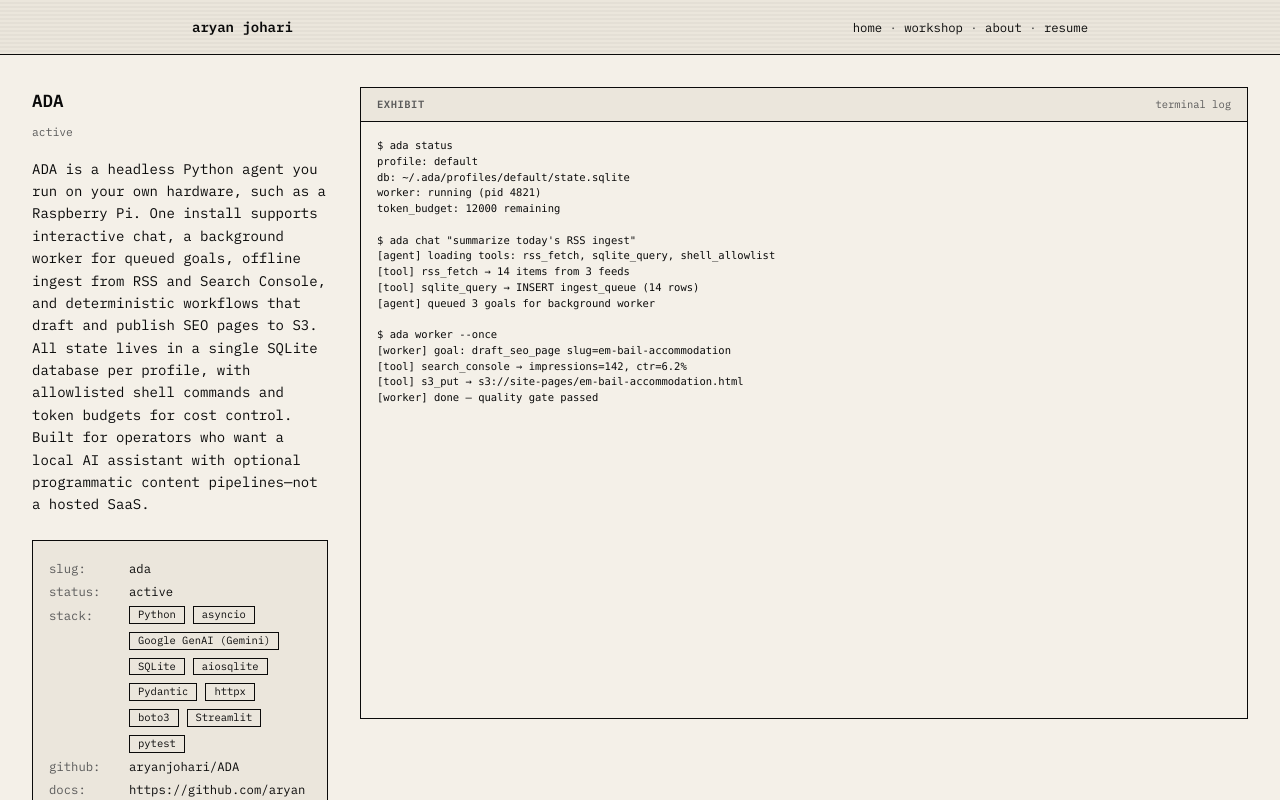
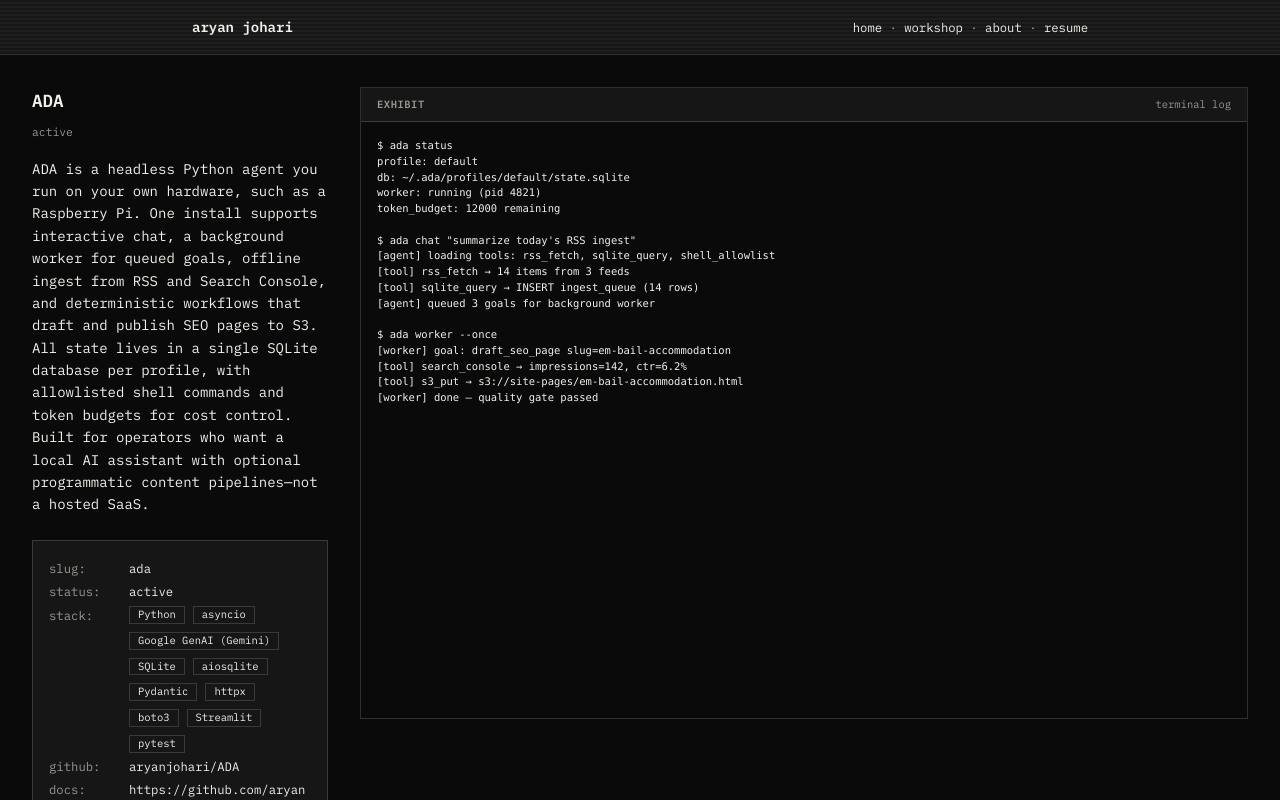
Before and after one commit to aryanjohari/aryan-portfolio, a Next.js app: page /projects/ada in a window 1280 px wide. Shown: the top 800 px of the page. Built offline with nearby package versions, Linux system fonts and the light colour scheme.

Commit message:
scramble and gylphs

```diff
--- a/src/app/globals.css
+++ b/src/app/globals.css
@@ -2,11 +2,12 @@
 @config "../../tailwind.config.ts";
 
 :root {
-  --color-bg: #f4f0e8;
-  --color-text: #0a0a0a;
-  --color-border: #0a0a0a;
-  --color-muted: #5a5a5a;
-  --color-accent-band: #ebe6dc;
+  /* Site-wide void shell — cream tokens retired */
+  --color-bg: #0a0a0a;
+  --color-text: #f2f0eb;
+  --color-border: rgba(242, 240, 235, 0.16);
+  --color-muted: #9a9690;
+  --color-accent-band: #161616;
   --space-1: 8px;
   --space-2: 16px;
   --space-3: 24px;
@@ -53,9 +54,11 @@ code {
   display: flex;
   flex-direction: column;
   min-height: 100dvh;
+  /* Transparent so Atmosphere WebGL void shows through; body stays #0a0a0a */
+  background-color: transparent;
 }
 
-/* SSR flash shield: hides cream shell until boot gate / BootOverlay takes over */
+/* SSR flash shield: holds void until boot gate / BootOverlay takes over */
 #boot-cover {
   position: fixed;
   inset: 0;
@@ -97,8 +100,8 @@ html[data-boot-cover-skip] #boot-cover {
     0deg,
     transparent,
     transparent 2px,
-    rgba(10, 10, 10, 0.03) 2px,
-    rgba(10, 10, 10, 0.03) 4px
+    rgba(242, 240, 235, 0.04) 2px,
+    rgba(242, 240, 235, 0.04) 4px
   );
   pointer-events: none;
 }
@@ -338,22 +341,7 @@ body:has(.home-ask) .home-glyph-row.is-revealed {
   color: var(--color-muted);
 }
 
-/* Homepage — Ask Aryan void */
-
-body:has(.home-ask) {
-  --color-bg: #0a0a0a;
-  --color-text: #f2f0eb;
-  --color-border: rgba(242, 240, 235, 0.16);
-  --color-muted: #9a9690;
-  --color-accent-band: #161616;
-  background-color: #0a0a0a;
-  color: #f2f0eb;
-}
-
-body:has(.home-ask) .site-shell {
-  /* Transparent so Atmosphere WebGL void shows through; body stays #0a0a0a */
-  background-color: transparent;
-}
+/* Homepage composition — unboxed chrome (void tokens are site-wide on :root) */
 
 body:has(.home-ask) .site-header {
   border-bottom: none;
--- a/src/components/motion/Atmosphere.tsx
+++ b/src/components/motion/Atmosphere.tsx
@@ -1,6 +1,5 @@
 "use client";
 
-import { usePathname } from "next/navigation";
 import { useEffect, useRef, useState } from "react";
 
 import {
@@ -9,7 +8,7 @@ import {
   isBootDone,
 } from "@/lib/motion";
 
-/** Home void — matches `body:has(.home-ask)` / BootField clear. */
+/** Site void clear — matches :root `--color-bg` / BootField. */
 const CLEAR = 0x0a0a0a;
 const MAX_TRAIL = 200;
 const DEAD_ZONE_PAD = 24;
@@ -67,13 +66,12 @@ function makeSoftGlowTexture(THREE: typeof import("three")) {
 }
 
 /**
- * Full-viewport fixed WebGL canvas behind content (home only).
+ * Full-viewport fixed WebGL canvas behind content (all routes).
  * Soft red↔blue comet trail when enhanced motion + boot done; otherwise null.
+ * Ask-bar dead zone only applies when `.portfolio-guide-float` exists (home).
  */
 export function Atmosphere() {
   const hostRef = useRef<HTMLDivElement>(null);
-  const pathname = usePathname();
-  const isHome = pathname === "/";
   const [enhanced, setEnhanced] = useState(false);
 
   useEffect(() => {
@@ -95,7 +93,7 @@ export function Atmosphere() {
     };
   }, []);
 
-  const active = enhanced && isHome;
+  const active = enhanced;
 
   useEffect(() => {
     if (!active) return;
--- a/src/components/motion/HomeGlyphRow.tsx
+++ b/src/components/motion/HomeGlyphRow.tsx
@@ -31,6 +31,8 @@ const softLinks = [
 ];
 
 const GLYPH_SIZE = 14;
+/** Let name/ask settle briefly after boot before the rail fades in. */
+const REVEAL_DELAY_MS = 900;
 
 function SoftGlyph({ kind }: { kind: "workshop" | "about" | "resume" }) {
   if (kind === "workshop") {
@@ -143,13 +145,12 @@ function SoftGlyph({ kind }: { kind: "workshop" | "about" | "resume" }) {
 
 /**
  * Soft section links: desktop right-rail (editorial margin), mobile row under
- * ask. Ask-reveal after boot (immediate if reduced-motion) so first paint stays
- * clean — center ask bar never moves.
+ * ask. Auto-reveals after boot (short settle delay; immediate if reduced-motion)
+ * — no ask-focus gate. Inert only until revealed.
  */
 export function HomeGlyphRow() {
   const rowRef = useRef<HTMLElement>(null);
   const [bootDone, setBootDone] = useState(false);
-  const [askFocused, setAskFocused] = useState(false);
   const [revealed, setRevealed] = useState(false);
   const animatedRef = useRef(false);
 
@@ -164,30 +165,16 @@ export function HomeGlyphRow() {
   }, []);
 
   useEffect(() => {
+    if (!bootDone) return;
+
     if (prefersReducedMotion()) {
       setRevealed(true);
       return;
     }
 
-    const onFocusIn = (event: FocusEvent) => {
-      const target = event.target;
-      if (!(target instanceof HTMLElement)) return;
-      if (
-        target.id === "guide-message" ||
-        target.closest(".portfolio-guide-float")
-      ) {
-        setAskFocused(true);
-      }
-    };
-
-    document.addEventListener("focusin", onFocusIn);
-    return () => document.removeEventListener("focusin", onFocusIn);
-  }, []);
-
-  useEffect(() => {
-    if (prefersReducedMotion()) return;
-    if (bootDone && askFocused) setRevealed(true);
-  }, [bootDone, askFocused]);
+    const id = window.setTimeout(() => setRevealed(true), REVEAL_DELAY_MS);
+    return () => window.clearTimeout(id);
+  }, [bootDone]);
 
   useEffect(() => {
     const el = rowRef.current;
--- a/src/components/motion/HomeIdentity.tsx
+++ b/src/components/motion/HomeIdentity.tsx
@@ -10,32 +10,17 @@ import {
 } from "@/lib/motion";
 
 const FINAL_NAME = "aryan johari";
+/** Placeholder glyphs matching name length — never flash FINAL_NAME before scramble. */
+const PLACEHOLDER_NAME = FINAL_NAME.replace(/[^\s]/g, "·");
 const SCRAMBLE_CHARS = "abcdefghijklmnopqrstuvwxyz····";
-const SESSION_KEY = "home-name-scrambled";
-/** Slightly longer than before so the hero-scale name settles softly. */
+/** Soft settle for hero-scale name. */
 const SCRAMBLE_DURATION = 2.15;
 const ROLE_FADE_DURATION = 0.55;
 
-function alreadyScrambledThisVisit(): boolean {
-  try {
-    return sessionStorage.getItem(SESSION_KEY) === "1";
-  } catch {
-    return false;
-  }
-}
-
-function markScrambledThisVisit(): void {
-  try {
-    sessionStorage.setItem(SESSION_KEY, "1");
-  } catch {
-    /* ignore */
-  }
-}
-
 /**
- * Home header identity: soft GSAP scramble → final name once per visit after
- * boot (or immediately when boot is skipped / reduced-motion). Role fades in
- * under the name after scramble completes.
+ * Home header identity: soft GSAP scramble → final name after boot on every
+ * load (immediate when reduced-motion). Role fades in under the name after
+ * scramble completes. Initial paint is placeholders only — no FINAL_NAME flash.
  */
 export function HomeIdentity() {
   const nameRef = useRef<HTMLSpanElement>(null);
@@ -58,13 +43,9 @@ export function HomeIdentity() {
     const roleEl = roleRef.current;
     if (!nameEl || !roleEl) return;
 
-    const skipMotion =
-      prefersReducedMotion() || alreadyScrambledThisVisit();
-
-    if (skipMotion) {
+    if (prefersReducedMotion()) {
       nameEl.textContent = FINAL_NAME;
       roleEl.style.opacity = "1";
-      markScrambledThisVisit();
       return;
     }
 
@@ -73,7 +54,7 @@ export function HomeIdentity() {
     let roleTween: { kill: () => void } | undefined;
 
     roleEl.style.opacity = "0";
-    nameEl.textContent = FINAL_NAME.replace(/[^\s]/g, "·");
+    nameEl.textContent = PLACEHOLDER_NAME;
 
     void import("gsap").then(({ gsap }) => {
       if (cancelled || !nameRef.current || !roleRef.current) return;
@@ -107,7 +88,6 @@ export function HomeIdentity() {
         },
         onComplete: () => {
           nameEl.textContent = FINAL_NAME;
-          markScrambledThisVisit();
           roleTween = gsap.to(roleEl, {
             opacity: 1,
             duration: ROLE_FADE_DURATION,
@@ -128,7 +108,7 @@ export function HomeIdentity() {
     <p className="site-header-identity">
       <Link href="/" className="site-name" aria-label={FINAL_NAME}>
         <span ref={nameRef} aria-hidden="true">
-          {FINAL_NAME}
+          {PLACEHOLDER_NAME}
         </span>
       </Link>
       <span ref={roleRef} className="site-header-role" style={{ opacity: 0 }}>
--- a/src/lib/fetched-projects.json
+++ b/src/lib/fetched-projects.json
@@ -1,5 +1,5 @@
 {
-  "fetchedAt": "2026-07-19T09:35:03.339Z",
+  "fetchedAt": "2026-07-19T18:59:32.940Z",
   "results": [
     {
       "slug": "background-studio",
@@ -27,7 +27,7 @@
         },
         "slug": "background-studio"
       },
-      "fetchedAt": "2026-07-19T09:35:01.684Z"
+      "fetchedAt": "2026-07-19T18:59:31.659Z"
     },
     {
       "slug": "sound-visualiser",
@@ -51,7 +51,7 @@
           "demo": "https://music.arkhives.nz"
         }
       },
-      "fetchedAt": "2026-07-19T09:35:02.255Z"
+      "fetchedAt": "2026-07-19T18:59:32.359Z"
     },
     {
       "slug": "pii-gateway",
@@ -73,7 +73,7 @@
           "github": "https://github.com/aryanjohari/pii-gateway"
         }
       },
-      "fetchedAt": "2026-07-19T09:35:02.502Z"
+      "fetchedAt": "2026-07-19T18:59:32.380Z"
     },
     {
       "slug": "ada",
@@ -100,7 +100,7 @@
           "docs": "https://github.com/aryanjohari/ADA/tree/main/docs"
         }
       },
-      "fetchedAt": "2026-07-19T09:35:02.755Z"
+      "fetchedAt": "2026-07-19T18:59:32.396Z"
     },
     {
       "slug": "gstf",
@@ -126,7 +126,7 @@
           "github": "https://github.com/aryanjohari/GSTF"
         }
       },
-      "fetchedAt": "2026-07-19T09:35:03.339Z"
+      "fetchedAt": "2026-07-19T18:59:32.940Z"
     }
   ]
 }
```
Also changed, not shown: src/lib/guide-context.json (+1 -1 lines), 1 other file (tests, documents, lock files or other folders).
